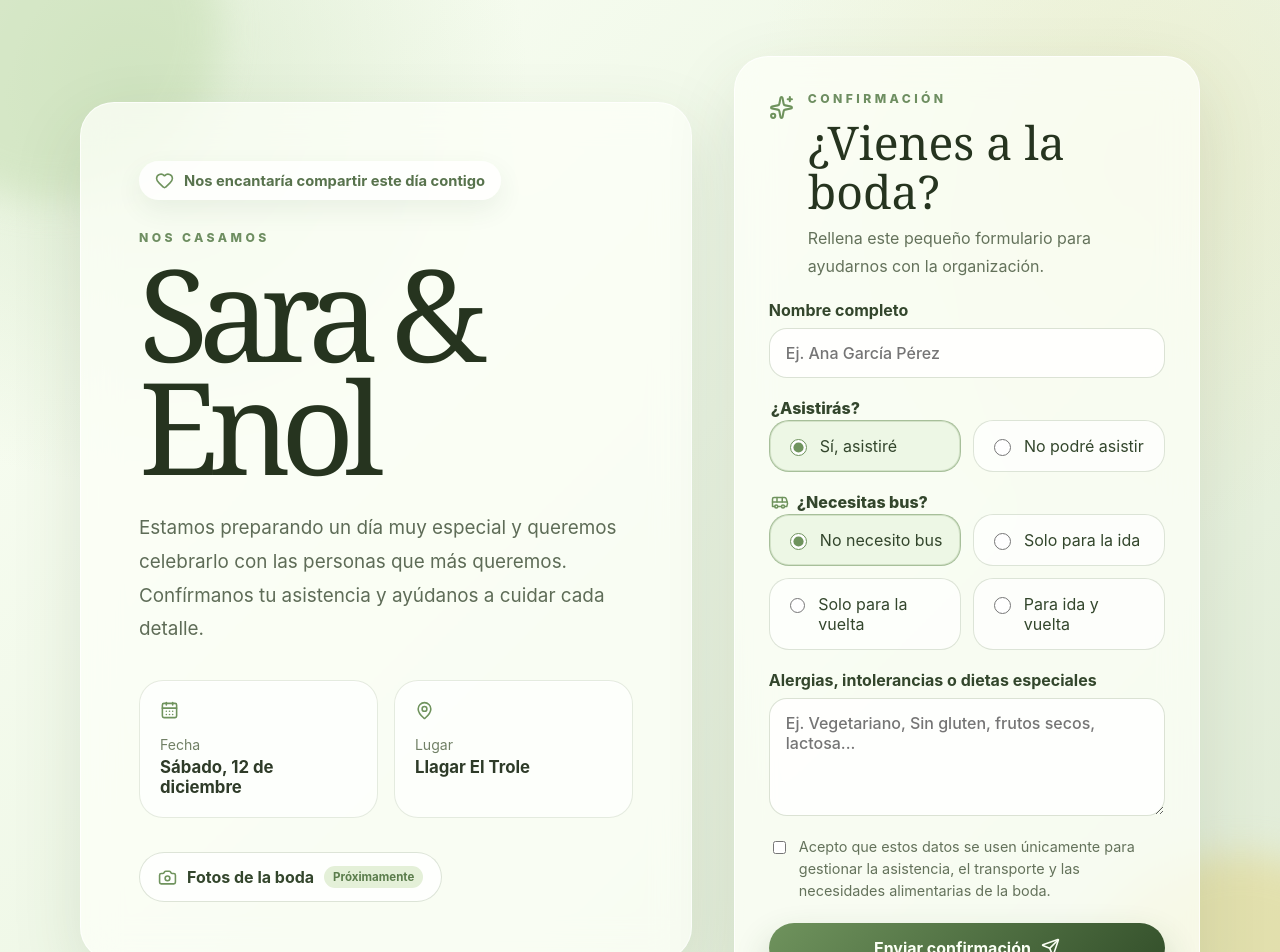
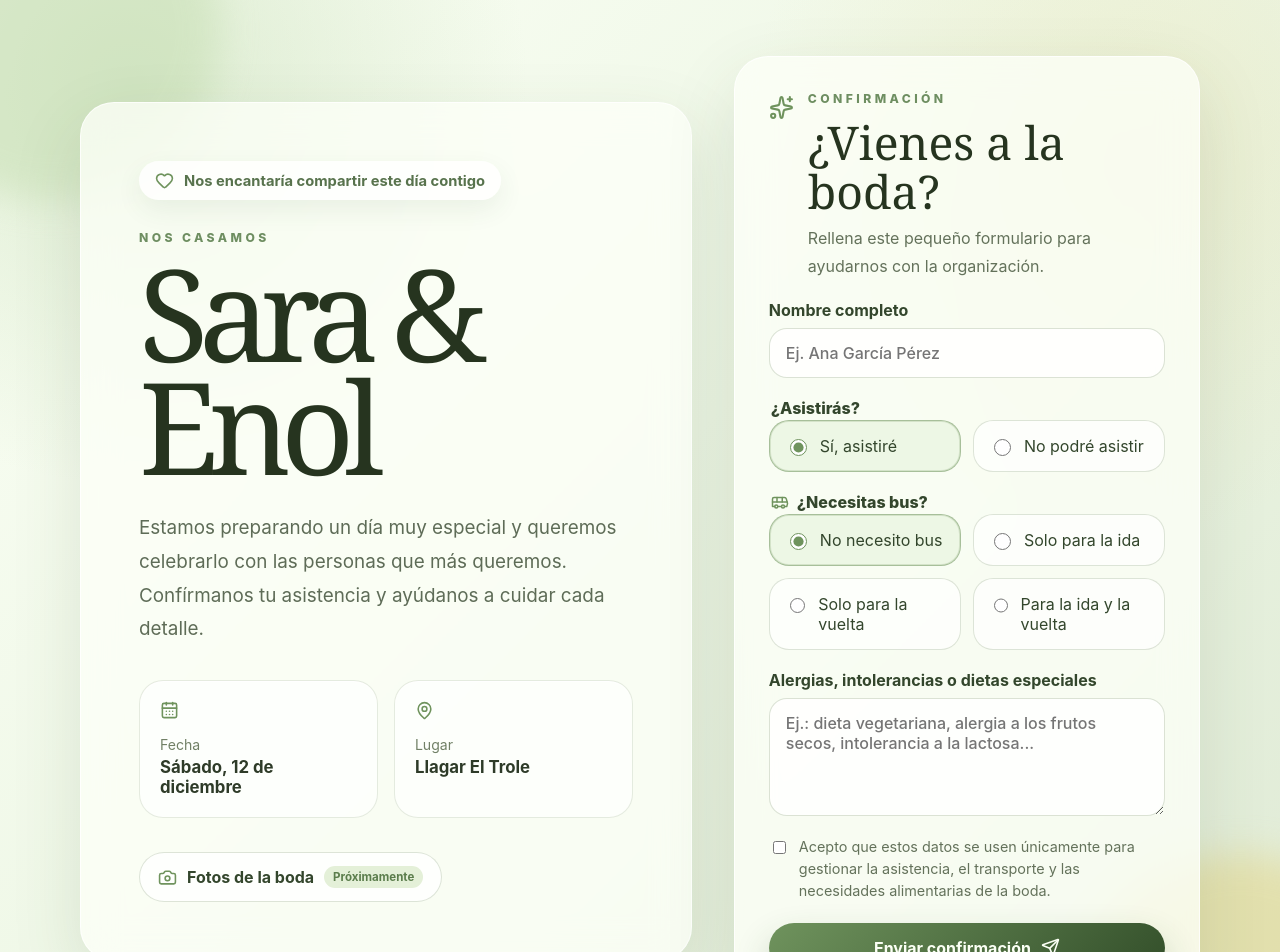
Before and after one commit to Marcosrp26/labodacanon, a React (Vite) app: page / in a window 1280 px wide. Shown: the top 952 px of the page. Built offline with nearby package versions, Linux system fonts and the light colour scheme; no server answers.

Commit message:
cambios enolete

```diff
--- a/src/App.jsx
+++ b/src/App.jsx
@@ -263,7 +263,7 @@ export default function App() {
                       checked={form.bus === "ida_vuelta"}
                       onChange={handleChange}
                     />
-                    Para ida y vuelta
+                    Para la ida y la vuelta
                   </label>
                 </fieldset>
 
@@ -274,7 +274,7 @@ export default function App() {
                     value={form.alergias}
                     onChange={handleChange}
                     rows="4"
-                    placeholder="Ej. Vegetariano, Sin gluten, frutos secos, lactosa..."
+                    placeholder="Ej.: dieta vegetariana, alergia a los frutos secos, intolerancia a la lactosa..."
                   />
                 </label>
 
```
